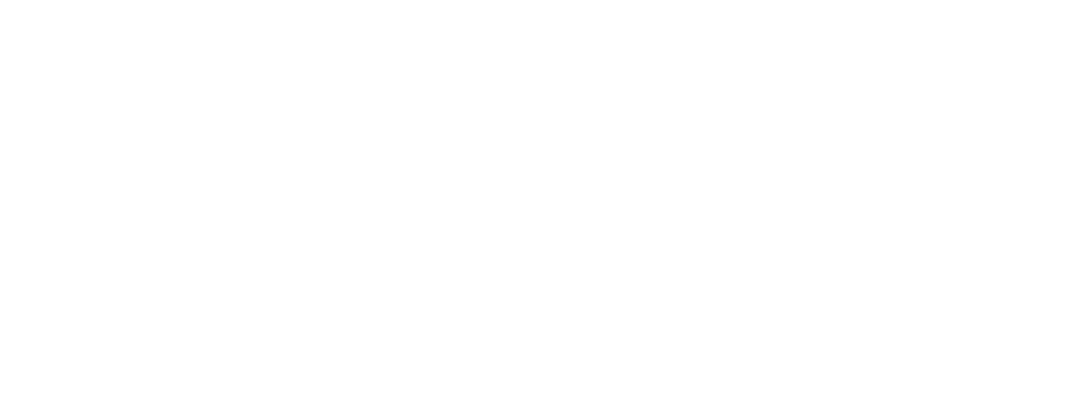
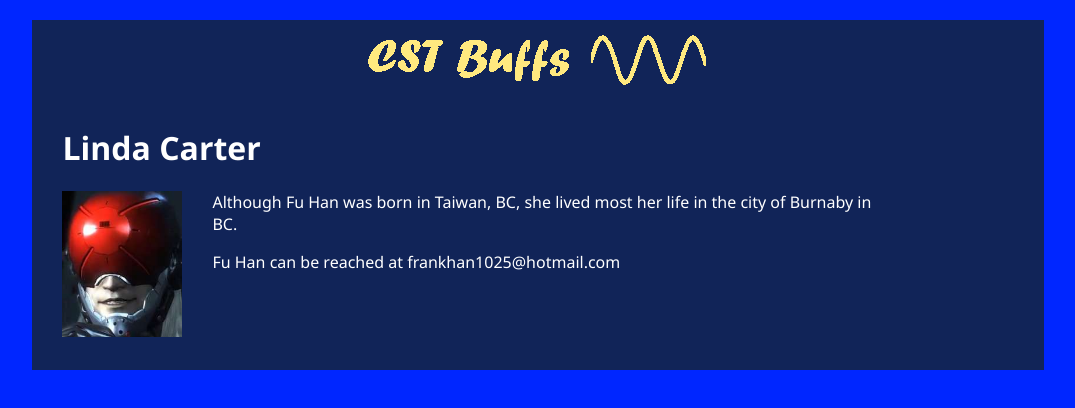
Before and after one commit to FuHan123/GitStar, a plain HTML site: page FuHan.html in a window 1280 px wide. Shown: the whole page, without its empty margins (102-1177 px from the left). Drawn offline with Linux system fonts and the light colour scheme.

Commit message:
editing my biopage and added link to my biopage on index.html

```diff
--- a/FuHan.html
+++ b/FuHan.html
@@ -3,9 +3,20 @@
 <html lang="en">
     <head>
         <meta charset="utf-8" />
+        <link rel="stylesheet" href="Style/Style-B.css" />
         <title>Fu Han</title>
     </head>
     <body>
-
+    <div  id="container">
+        <div id="logo">
+            <a href="/"><img src="images/CstBuffs.png" alt="CST Buffs Set B" /></a>
+        </div>
+        <h1>Linda Carter</h1>
+        <img class="person" src="images/FuHan.jpg" alt="Fu" />
+        <div id="bio">
+            <p>Although Fu Han was born in Taiwan, BC, she lived most her life in the city of Burnaby in BC.</p>
+            <p>Fu Han can be reached at frankhan1025@hotmail.com</p>
+        </div>
+    </div>
     </body>
 </html>
```
Also changed, not shown: Index.html (+1 -0 lines), Images/FuHan.jpg (added).
